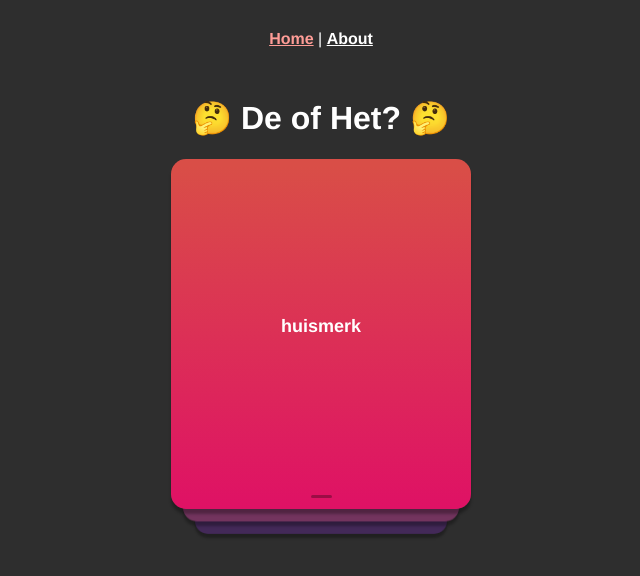
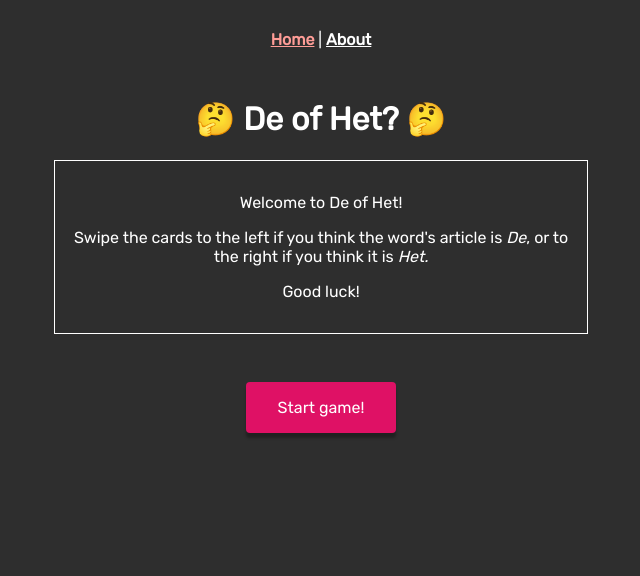
Before and after one commit to yannbf/de-of-het, a Vue app: page /#/ in a window 1280 px wide. Shown: the top 576 px of the page, without its empty margins (319-959 px from the left). Built offline with nearby package versions, Linux system fonts and the light colour scheme.

Commit message:
feat: add start and retry button

```diff
--- a/src/styles/index.scss
+++ b/src/styles/index.scss
@@ -2,3 +2,80 @@
 @import "../styles/colors.scss";
 @import "../styles/typography.scss";
 @import "../styles/animations.scss";
+
+
+$fuschia: #ff0081;
+$button-bg: $primary-gradient-end;
+$button-text-color: #fff;
+$baby-blue: #f8faff;
+
+.bubbly-button{
+  display: inline-block;
+  font-size: 1em;
+  padding: 1em 2em;
+  margin-top: 3rem;
+  -webkit-appearance: none;
+  appearance: none;
+  background-color: $button-bg;
+  color: $button-text-color;
+  border-radius: 4px;
+  border: none;
+  cursor: pointer;
+  position: relative;
+  transition: transform ease-in 0.1s, box-shadow ease-in 0.25s;
+  box-shadow: 0 5px 3px rgba(0, 0, 0, 0.3);
+
+  &:focus {
+    outline: 0;
+  }
+
+  &:before, &:after{
+    position: absolute;
+    content: '';
+    display: block;
+    width: 140%;
+    height: 100%;
+    left: -20%;
+    z-index: -1000;
+    transition: all ease-in-out 0.5s;
+    background-repeat: no-repeat;
+  }
+
+  &:before{
+    display: none;
+    top: -75%;
+    background-image:
+    radial-gradient(circle, $button-bg 20%, transparent 20%),
+    radial-gradient(circle,  transparent 20%, $button-bg 20%, transparent 30%),
+    radial-gradient(circle, $button-bg 20%, transparent 20%),
+    radial-gradient(circle, $button-bg 20%, transparent 20%),
+    radial-gradient(circle,  transparent 10%, $button-bg 15%, transparent 20%),
+    radial-gradient(circle, $button-bg 20%, transparent 20%),
+    radial-gradient(circle, $button-bg 20%, transparent 20%),
+    radial-gradient(circle, $button-bg 20%, transparent 20%),
+    radial-gradient(circle, $button-bg 20%, transparent 20%);
+  background-size: 10% 10%, 20% 20%, 15% 15%, 20% 20%, 18% 18%, 10% 10%, 15% 15%, 10% 10%, 18% 18%;
+  //background-position: 0% 80%, -5% 20%, 10% 40%, 20% 0%, 30% 30%, 22% 50%, 50% 50%, 65% 20%, 85% 30%;
+  }
+
+  &:after{
+    display: none;
+    bottom: -75%;
+    background-image:
+    radial-gradient(circle, $button-bg 20%, transparent 20%),
+    radial-gradient(circle, $button-bg 20%, transparent 20%),
+    radial-gradient(circle,  transparent 10%, $button-bg 15%, transparent 20%),
+    radial-gradient(circle, $button-bg 20%, transparent 20%),
+    radial-gradient(circle, $button-bg 20%, transparent 20%),
+    radial-gradient(circle, $button-bg 20%, transparent 20%),
+    radial-gradient(circle, $button-bg 20%, transparent 20%);
+  background-size: 15% 15%, 20% 20%, 18% 18%, 20% 20%, 15% 15%, 10% 10%, 20% 20%;
+  //background-position: 5% 90%, 10% 90%, 10% 90%, 15% 90%, 25% 90%, 25% 90%, 40% 90%, 55% 90%, 70% 90%;
+  }
+
+  &:active{
+    transform: scale(0.9);
+    background-color: darken($button-bg, 5%);
+    box-shadow: 0 2px 25px rgba(255, 0, 130, 0.2);
+  }
+}
--- a/src/styles/typography.scss
+++ b/src/styles/typography.scss
@@ -1,2 +1,8 @@
+@import url('https://fonts.googleapis.com/css?family=Rubik');
+
+* {
+  font-family: 'Rubik', sans-serif;
+}
+
 $fs-h2: rem(24px);
 $fw-bold: 700;
--- a/src/views/Home.vue
+++ b/src/views/Home.vue
@@ -2,22 +2,31 @@
   <div class="home">
     <h1>🤔 De of Het? 🤔</h1>
     <CardStack
-      v-if="!isGameOver"
+      v-if="isRunning && !isGameOver"
       :cards="visibleCards"
       @cardAccepted="handleCardAccepted"
       @cardRejected="handleCardRejected"
       @hideCard="removeCardFromDeck"
     />
     <div v-if="isGameOver">
-      Done! Your score: {{ score }}
+      <h2 class="final-score">Done! Your score: {{ score }}</h2>
       <div>
         <h2>Correct words</h2>
         <div v-for="word in correctWords" :key="word">{{ word }}</div>
       </div>
-      <div>
+      <div v-if="wrongWords">
         <h2>Wrong words</h2>
         <div v-for="word in wrongWords" :key="word">{{ word }}</div>
       </div>
+    </div>
+    <section v-if="!isRunning && !isGameOver">
+      <p>Welcome to De of Het!</p>
+      <p>Swipe the cards to the left if you think the word's article is <i>De</i>, or to the right if you think it is <i>Het.</i></p>
+      <p>Good luck!</p>
+    </section>
+    <div v-if="!isRunning" @click="startGame()">
+      <button class="bubbly-button" v-if="!isGameOver">Start game!</button>
+      <button class="bubbly-button" v-if="isGameOver">Try again!</button>
     </div>
   </div>
 </template>
@@ -36,21 +45,29 @@ import { speak } from '@/utils';
 })
 export default class Home extends Vue {
   public isGameOver = false;
+  public isRunning = false;
   public score = 0;
-  public visibleCards: object[] = getWordListWithArticles();
+  public visibleCards: object[] = [];
   public correctWords: string[] = [];
   public wrongWords: string[] = [];
+
   private audioWrong: HTMLAudioElement;
   private audioCorrect: HTMLAudioElement;
+
+  startGame() {
+    this.visibleCards = getWordListWithArticles();
+    this.isRunning = true;
+    this.isGameOver = false;
+    this.correctWords = [];
+    this.wrongWords = [];
+    this.score = 0;
+    this.speakAloud();
+  }
 
   constructor() {
     super();
     this.audioWrong = new Audio(require('../assets/wrong.wav'));
     this.audioCorrect = new Audio(require('../assets/correct.wav'));
-  }
-
-  mounted() {
-    this.speakAloud();
   }
 
   setScore(selectedArticle: string) {
@@ -80,10 +97,15 @@ export default class Home extends Vue {
   removeCardFromDeck() {
     this.visibleCards.shift();
     if (this.visibleCards.length <= 0) {
-      this.isGameOver = true;
+      this.stopGame();
     } else {
       this.speakAloud();
     }
+  }
+
+  stopGame() {
+    this.isGameOver = true;
+    this.isRunning = false;
   }
 
   speakAloud() {
@@ -101,7 +123,22 @@ export default class Home extends Vue {
 @import '../styles/mixins.scss';
 
 #app {
-  font-family: 'Avenir', Helvetica, Arial, sans-serif;
   text-align: center;
 }
+
+section {
+  margin: 0 1rem;
+  padding: 1rem;
+  border: 1px solid white;
+  max-width: 500px;
+
+  @media only screen and (min-width: 768px) {
+    margin: 0 auto;
+    padding: 1rem;
+  }
+}
+
+.final-score {
+  color: #ffdc00;
+}
 </style>
```
